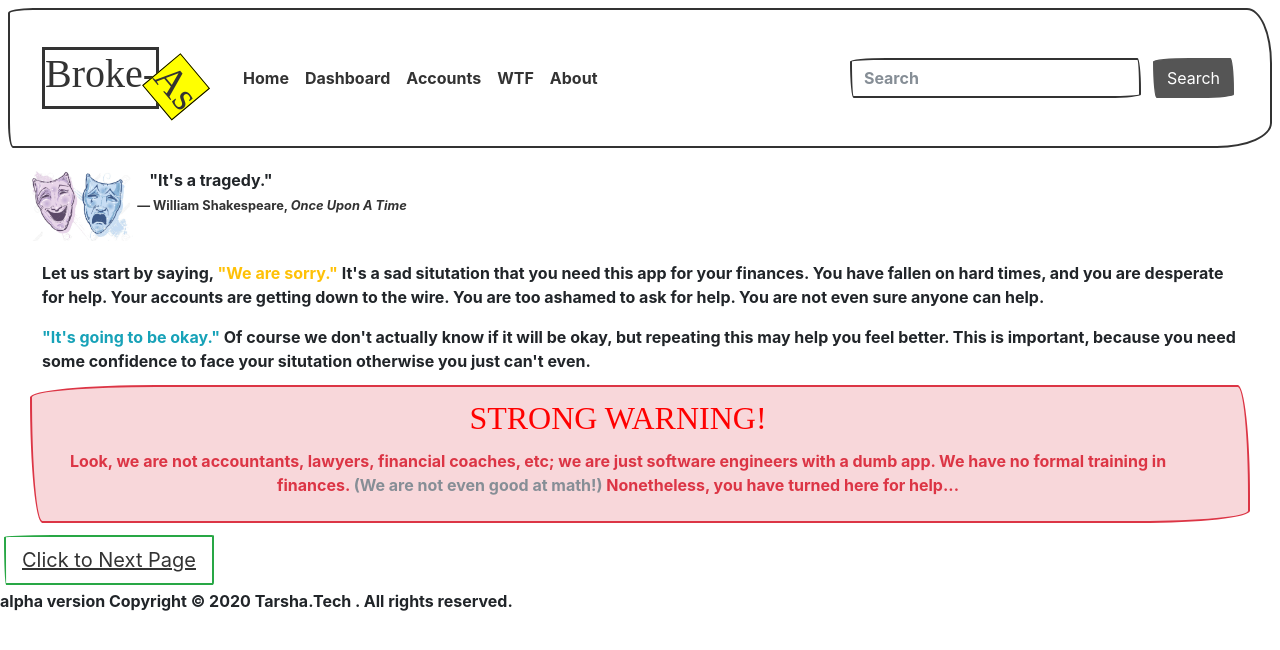
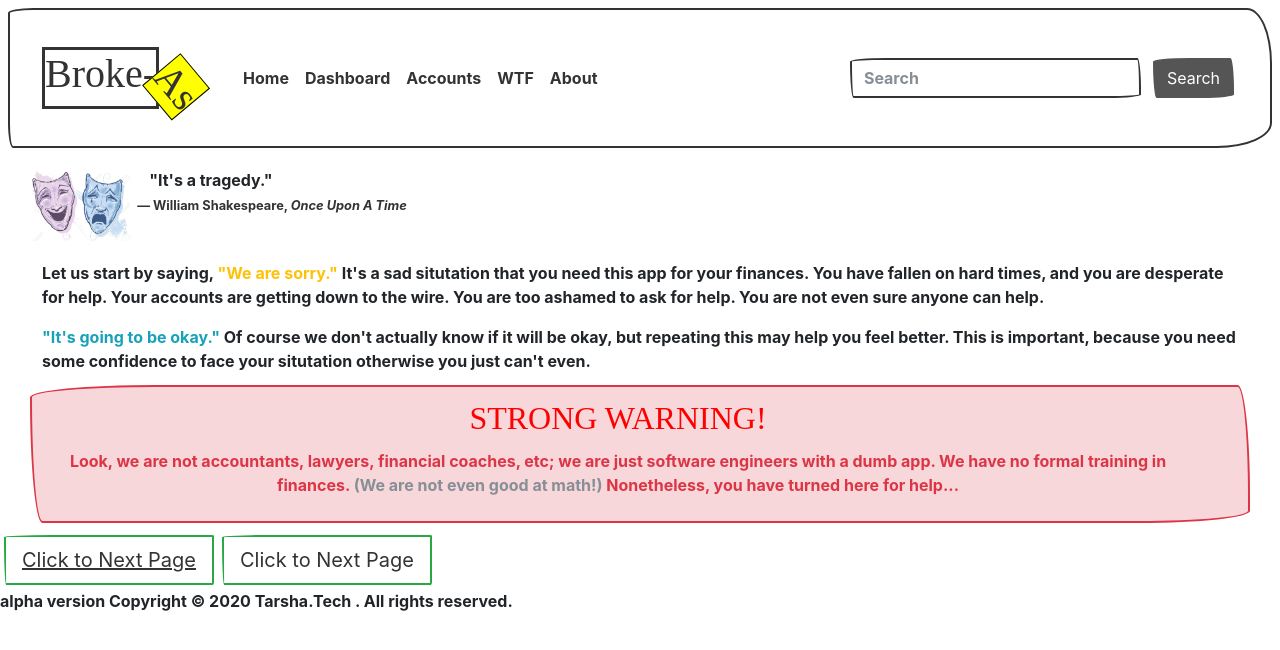
Before and after one commit to mtsafe/broke-as, a React (Create React App) app: page / in a window 1280 px wide. Shown: the top 650 px of the page. Built offline with nearby package versions, Linux system fonts and the light colour scheme; a web font is replaced by a local one.

Commit message:
testing new button
The original button did not have a click target zone the size of the whole button. It only was for the text on the button.

```diff
--- a/src/pages/intro-page/intro-page.component.jsx
+++ b/src/pages/intro-page/intro-page.component.jsx
@@ -55,6 +55,14 @@ const IntroPage = props => (
       <button type="button" className="btn btn-link btn-lg btn-outline-success">
         <Link to="/home">Click to Next Page</Link>
       </button>
+      <Link to="/home">
+        <button
+          type="button"
+          className="btn btn-link btn-lg btn-outline-success"
+        >
+          Click to Next Page
+        </button>
+      </Link>
       {/* <NavLink
         className="nav-link"
         activeClassName={props.active ? "disabled" : null}
```
